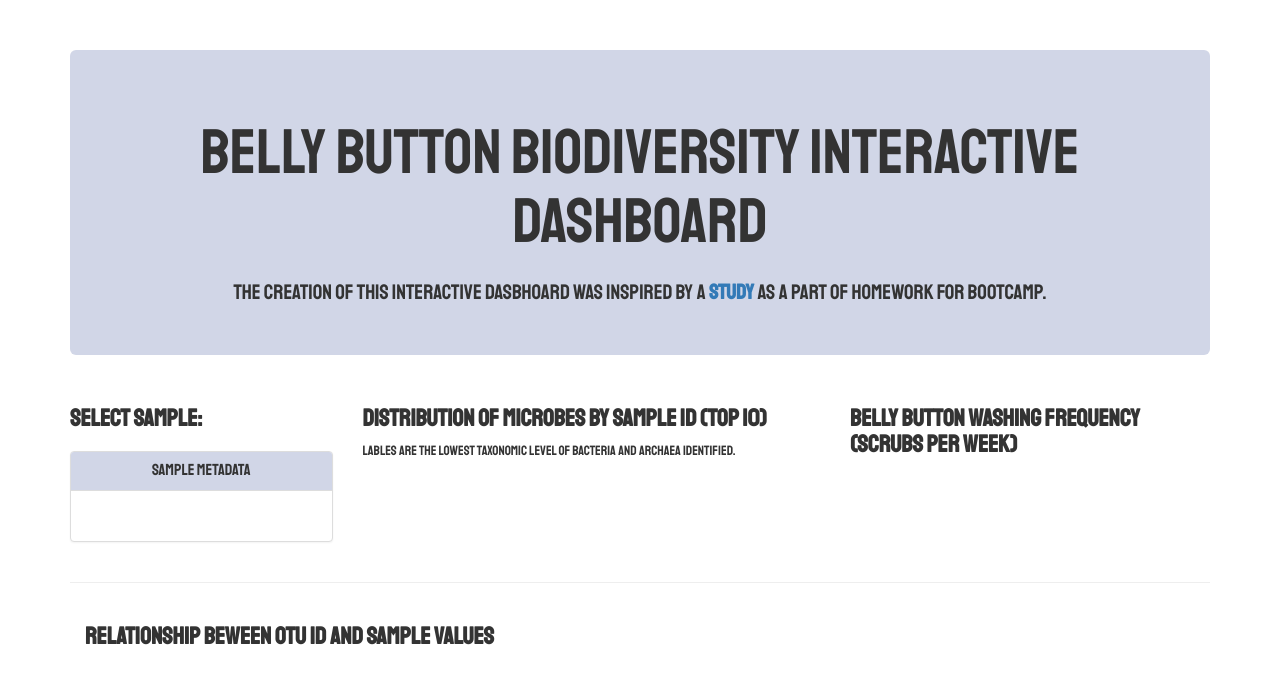
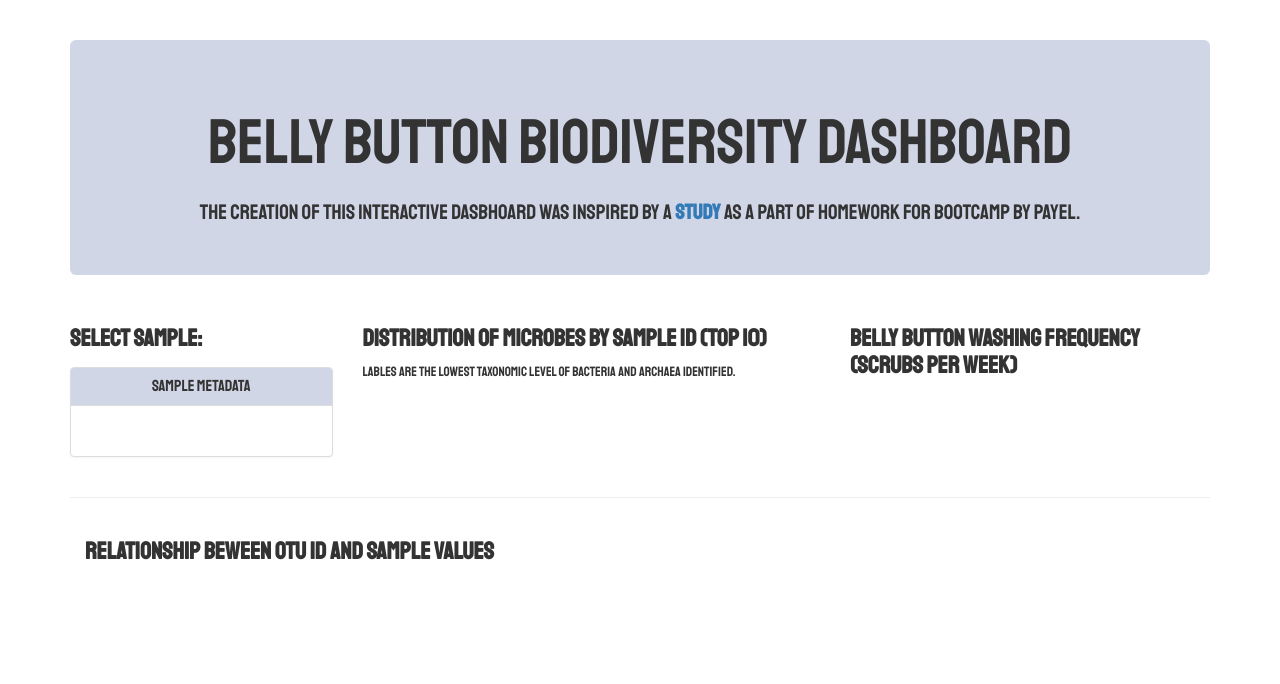
Before and after one commit to vibrajan29/payelbio, a Flask app: page / in a window 1280 px wide. Shown: the top 684 px of the page. Run offline with Flask 2, Linux system fonts and the light colour scheme; some libraries are stand-ins or nearby versions.

Commit message:
Update index.html

```diff
--- a/templates/index.html
+++ b/templates/index.html
@@ -26,11 +26,11 @@
 <body>
 
 
-    <div class="container" style="text-align:center; margin-top:50px">
+    <div class="container" style="text-align:center; margin-top:40px">
         <div class="jumbotron" style="background:#D1D6E7;">
-            <h1>Belly Button Biodiversity Interactive Dashboard</h1>
+            <h1>Belly Button Biodiversity Dashboard</h1>
             <p style="padding-top:10px;margin-bottom:0px">The creation of this interactive dasbhoard was inspired by a
-                <a href="http://robdunnlab.com/projects/belly-button-biodiversity/" style="font-weight:bold;">study</a> As a part of HomeWork for BootCamp.
+                <a href="http://robdunnlab.com/projects/belly-button-biodiversity/" style="font-weight:bold;">study</a> As a part of HomeWork for BootCamp by Payel.
             </p>
         </div>
     </div>
@@ -43,7 +43,7 @@
                 <div id="sampleList">
                 </div>
 
-                <div class="panel panel-default" style="margin-top:20px">
+                <div class="panel panel-default" style="margin-top:15px">
                     <div class="panel-heading" style="background:#D1D6E7;text-align:center">
                         <h3 class="panel-title">Sample MetaData</h3>
                     </div>
```
